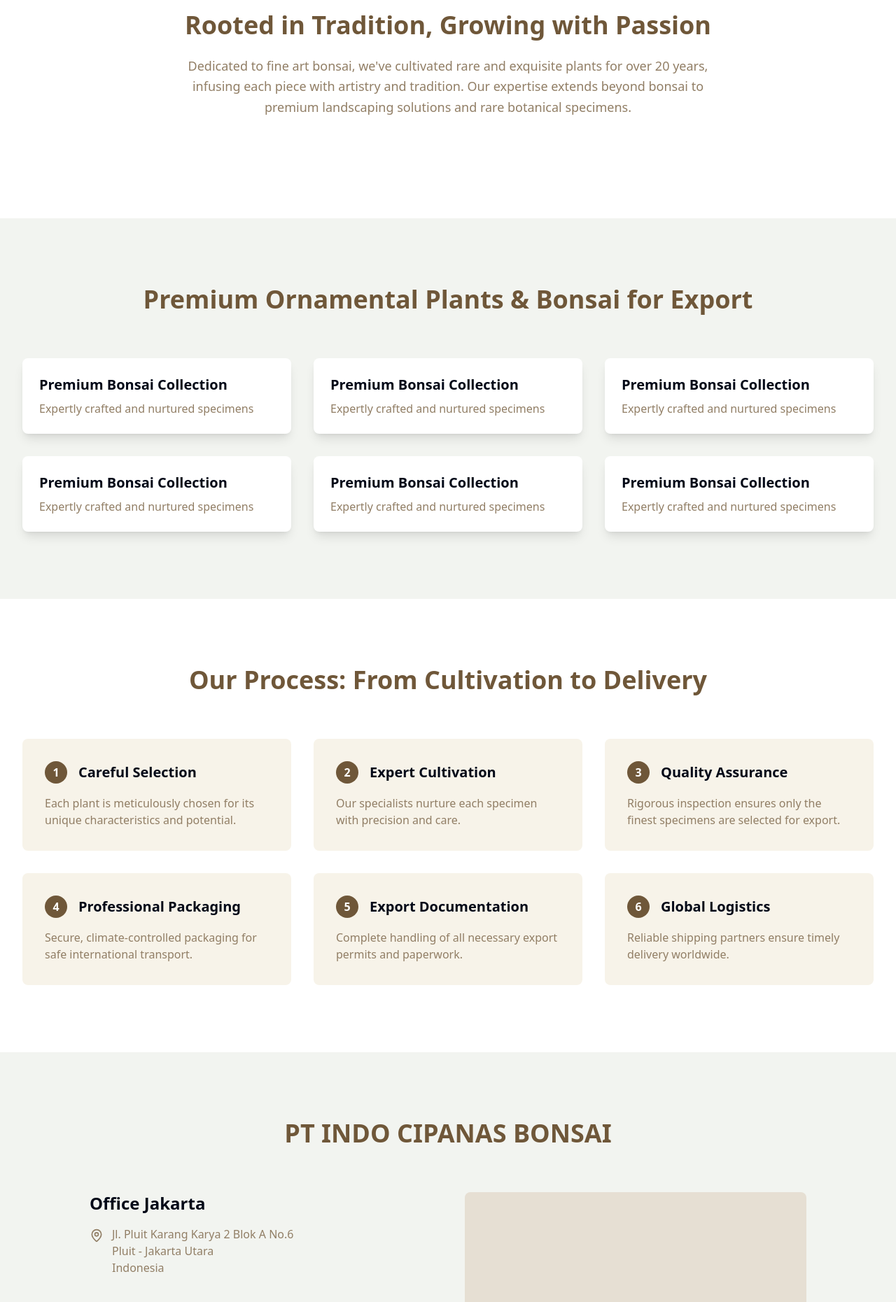
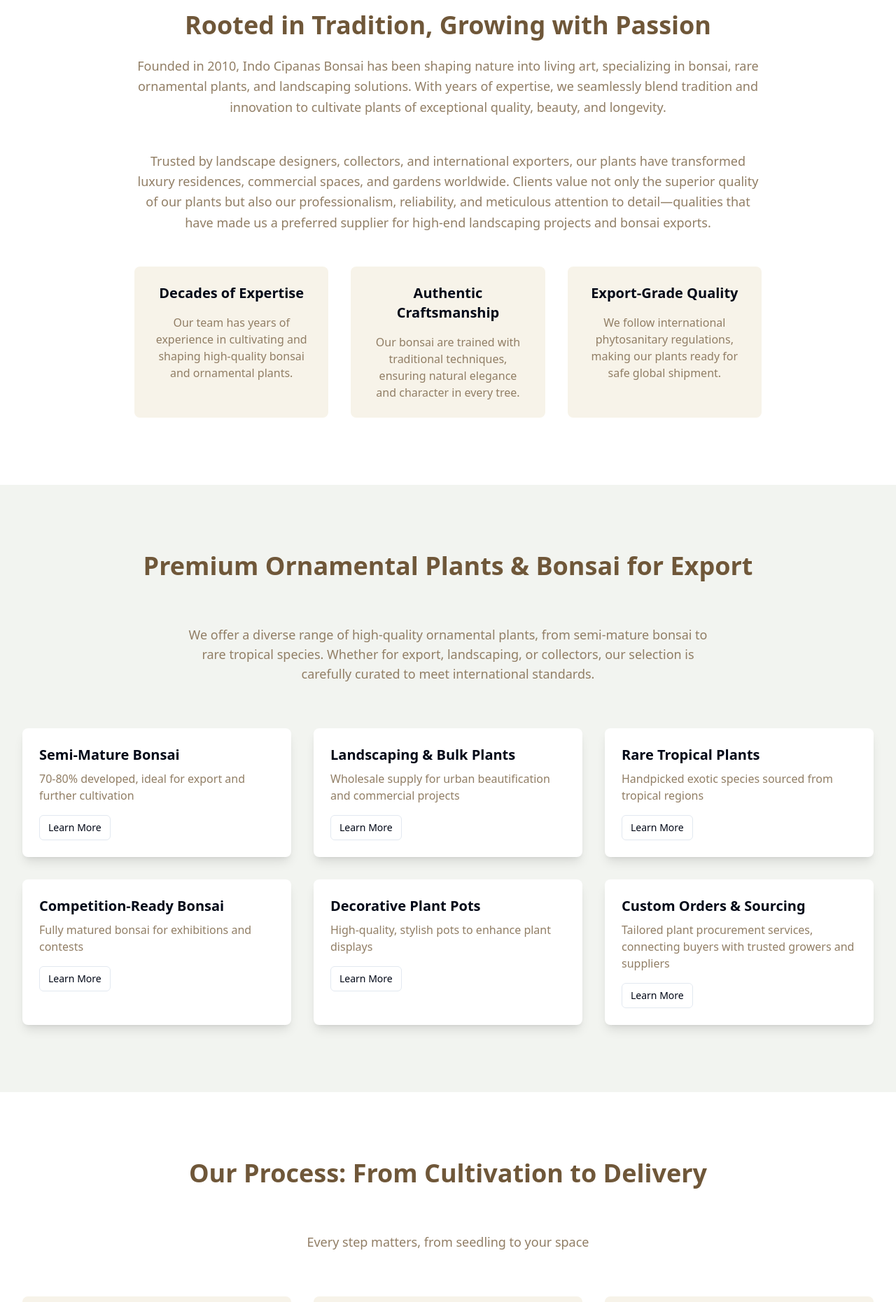
Before and after one commit to icbpl/bonsai-brilliance, a React (Vite) app: page / in a window 1280 px wide. Shown: the part 880-2741 px from the top of the page at 70% size. Built offline with nearby package versions, Linux system fonts and the light colour scheme.

Commit message:
Update website content
This commit updates the website content with revised text for the hero section, about us section, products section, why choose us section, our process section, testimonials section, and footer.  It also includes updated contact information and a Google Maps pin location.

```diff
--- a/src/pages/Index.tsx
+++ b/src/pages/Index.tsx
@@ -1,6 +1,6 @@
 
 import { motion } from "framer-motion";
-import { Tree, ArrowRight, MapPin } from "lucide-react";
+import { ArrowRight, MapPin } from "lucide-react";
 import { Button } from "@/components/ui/button";
 
 const Index = () => {
@@ -11,7 +11,7 @@ const Index = () => {
         <div
           className="absolute inset-0 z-0"
           style={{
-            backgroundImage: "url('/lovable-uploads/e99c79c0-47e0-4698-90fc-0fa3103df0a4.png')",
+            backgroundImage: "url('https://lh5.googleusercontent.com/p/AF1QipNDXnxmDLb6JcbqT70SpWFnkG2T5thvmsBrjuze=s0')",
             backgroundPosition: "center",
             backgroundSize: "cover",
             filter: "brightness(0.8)"
@@ -32,28 +32,49 @@ const Index = () => {
             transition={{ duration: 0.8, delay: 0.2 }}
             className="text-xl md:text-2xl mb-8 max-w-3xl mx-auto"
           >
-            Your premier source for exquisite bonsai, elegant landscaping plants, and rare botanical treasures
+            PT Indo Cipanas Bonsai is a premier supplier of high-quality bonsai, rare plants, and landscaping greenery.
           </motion.p>
           <motion.div
             initial={{ opacity: 0, y: 20 }}
             animate={{ opacity: 1, y: 0 }}
             transition={{ duration: 0.8, delay: 0.4 }}
+            className="flex items-center justify-center gap-4 flex-wrap"
           >
             <Button variant="outline" size="lg" className="bg-white/10 backdrop-blur-sm hover:bg-white/20 text-white border-white">
-              Explore Our Collection <ArrowRight className="ml-2 h-4 w-4" />
+              Our Products <ArrowRight className="ml-2 h-4 w-4" />
+            </Button>
+            <Button variant="outline" size="lg" className="bg-white/10 backdrop-blur-sm hover:bg-white/20 text-white border-white">
+              WhatsApp Us <ArrowRight className="ml-2 h-4 w-4" />
             </Button>
           </motion.div>
         </div>
       </section>
 
-      {/* Tradition Section */}
+      {/* About Section */}
       <section className="py-24 bg-white">
         <div className="container">
-          <div className="max-w-3xl mx-auto text-center">
+          <div className="max-w-4xl mx-auto text-center">
             <h2 className="text-4xl font-bold mb-6 text-natural-900">Rooted in Tradition, Growing with Passion</h2>
             <p className="text-lg text-natural-700 leading-relaxed mb-12">
-              Dedicated to fine art bonsai, we've cultivated rare and exquisite plants for over 20 years, infusing each piece with artistry and tradition. Our expertise extends beyond bonsai to premium landscaping solutions and rare botanical specimens.
+              Founded in 2010, Indo Cipanas Bonsai has been shaping nature into living art, specializing in bonsai, rare ornamental plants, and landscaping solutions. With years of expertise, we seamlessly blend tradition and innovation to cultivate plants of exceptional quality, beauty, and longevity.
             </p>
+            <p className="text-lg text-natural-700 leading-relaxed mb-12">
+              Trusted by landscape designers, collectors, and international exporters, our plants have transformed luxury residences, commercial spaces, and gardens worldwide. Clients value not only the superior quality of our plants but also our professionalism, reliability, and meticulous attention to detail—qualities that have made us a preferred supplier for high-end landscaping projects and bonsai exports.
+            </p>
+            <div className="grid grid-cols-1 md:grid-cols-3 gap-8 mt-12">
+              <div className="p-6 bg-natural-100 rounded-lg">
+                <h3 className="text-xl font-semibold mb-4">Decades of Expertise</h3>
+                <p className="text-natural-700">Our team has years of experience in cultivating and shaping high-quality bonsai and ornamental plants.</p>
+              </div>
+              <div className="p-6 bg-natural-100 rounded-lg">
+                <h3 className="text-xl font-semibold mb-4">Authentic Craftsmanship</h3>
+                <p className="text-natural-700">Our bonsai are trained with traditional techniques, ensuring natural elegance and character in every tree.</p>
+              </div>
+              <div className="p-6 bg-natural-100 rounded-lg">
+                <h3 className="text-xl font-semibold mb-4">Export-Grade Quality</h3>
+                <p className="text-natural-700">We follow international phytosanitary regulations, making our plants ready for safe global shipment.</p>
+              </div>
+            </div>
           </div>
         </div>
       </section>
@@ -62,21 +83,52 @@ const Index = () => {
       <section className="py-24 bg-sage-100">
         <div className="container">
           <h2 className="text-4xl font-bold text-center mb-16 text-natural-900">Premium Ornamental Plants & Bonsai for Export</h2>
+          <p className="text-lg text-center text-natural-700 max-w-3xl mx-auto mb-16">
+            We offer a diverse range of high-quality ornamental plants, from semi-mature bonsai to rare tropical species. Whether for export, landscaping, or collectors, our selection is carefully curated to meet international standards.
+          </p>
           <div className="grid grid-cols-1 md:grid-cols-2 lg:grid-cols-3 gap-8">
-            {[1, 2, 3, 4, 5, 6].map((item) => (
+            {[
+              {
+                title: "Semi-Mature Bonsai",
+                description: "70-80% developed, ideal for export and further cultivation"
+              },
+              {
+                title: "Landscaping & Bulk Plants",
+                description: "Wholesale supply for urban beautification and commercial projects"
+              },
+              {
+                title: "Rare Tropical Plants",
+                description: "Handpicked exotic species sourced from tropical regions"
+              },
+              {
+                title: "Competition-Ready Bonsai",
+                description: "Fully matured bonsai for exhibitions and contests"
+              },
+              {
+                title: "Decorative Plant Pots",
+                description: "High-quality, stylish pots to enhance plant displays"
+              },
+              {
+                title: "Custom Orders & Sourcing",
+                description: "Tailored plant procurement services, connecting buyers with trusted growers and suppliers"
+              }
+            ].map((product, index) => (
               <motion.div
-                key={item}
+                key={index}
                 initial={{ opacity: 0, y: 20 }}
                 whileInView={{ opacity: 1, y: 0 }}
-                transition={{ duration: 0.5, delay: item * 0.1 }}
+                transition={{ duration: 0.5, delay: index * 0.1 }}
                 className="bg-white rounded-lg overflow-hidden shadow-lg hover:shadow-xl transition-shadow"
               >
                 <div className="aspect-w-16 aspect-h-9 bg-natural-200">
-                  {/* Add your product images here */}
+                  {/* Add product images here */}
                 </div>
                 <div className="p-6">
-                  <h3 className="text-xl font-semibold mb-2">Premium Bonsai Collection</h3>
-                  <p className="text-natural-700">Expertly crafted and nurtured specimens</p>
+                  <h3 className="text-xl font-semibold mb-2">{product.title}</h3>
+                  <p className="text-natural-700">{product.description}</p>
+                  <Button variant="outline" size="sm" className="mt-4">
+                    Learn More
+                  </Button>
                 </div>
               </motion.div>
             ))}
@@ -88,44 +140,47 @@ const Index = () => {
       <section className="py-24 bg-white">
         <div className="container">
           <h2 className="text-4xl font-bold text-center mb-16 text-natural-900">Our Process: From Cultivation to Delivery</h2>
+          <p className="text-lg text-center text-natural-700 max-w-3xl mx-auto mb-16">
+            Every step matters, from seedling to your space
+          </p>
           <div className="grid grid-cols-1 md:grid-cols-2 lg:grid-cols-3 gap-8">
             {[
               {
-                step: 1,
-                title: "Careful Selection",
-                description: "Each plant is meticulously chosen for its unique characteristics and potential."
+                step: "1️⃣",
+                title: "Careful Selection & Growth",
+                description: "We start with the finest seedlings and nurture them for years to develop strong, healthy plants."
               },
               {
-                step: 2,
-                title: "Expert Cultivation",
-                description: "Our specialists nurture each specimen with precision and care."
+                step: "2️⃣",
+                title: "Shaping & Refinement",
+                description: "Using precise techniques, we train and style our bonsai to enhance their natural elegance and character."
               },
               {
-                step: 3,
-                title: "Quality Assurance",
-                description: "Rigorous inspection ensures only the finest specimens are selected for export."
+                step: "3️⃣",
+                title: "Health & Quality Inspection",
+                description: "Every plant undergoes rigorous checks to ensure it is free from pests and diseases."
               },
               {
-                step: 4,
-                title: "Professional Packaging",
-                description: "Secure, climate-controlled packaging for safe international transport."
+                step: "4️⃣",
+                title: "Secure Packaging",
+                description: "Each bonsai is carefully wrapped and protected to maintain its structure and health during transport."
               },
               {
-                step: 5,
-                title: "Export Documentation",
-                description: "Complete handling of all necessary export permits and paperwork."
+                step: "5️⃣",
+                title: "Fast & Safe Delivery",
+                description: "We partner with trusted logistics providers to ensure timely delivery, both domestically and internationally."
               },
               {
-                step: 6,
-                title: "Global Logistics",
-                description: "Reliable shipping partners ensure timely delivery worldwide."
+                step: "6️⃣",
+                title: "Aftercare Support",
+                description: "We provide detailed care instructions and expert guidance to help you maintain the beauty of your bonsai."
               }
             ].map((process) => (
               <motion.div
                 key={process.step}
                 initial={{ opacity: 0, y: 20 }}
                 whileInView={{ opacity: 1, y: 0 }}
-                transition={{ duration: 0.5, delay: process.step * 0.1 }}
+                transition={{ duration: 0.5, delay: 0.1 }}
                 className="bg-natural-100 p-8 rounded-lg"
               >
                 <div className="flex items-center mb-4">
@@ -149,33 +204,48 @@ const Index = () => {
             <div className="grid grid-cols-1 md:grid-cols-2 gap-12">
               <div>
                 <div className="mb-8">
-                  <h3 className="text-2xl font-semibold mb-4">Office Jakarta</h3>
+                  <h3 className="text-2xl font-semibold mb-4">Office Address</h3>
                   <div className="flex items-start space-x-3">
                     <MapPin className="w-5 h-5 mt-1 text-natural-700" />
                     <div>
-                      <p className="text-natural-700">Jl. Pluit Karang Karya 2 Blok A No.6</p>
-                      <p className="text-natural-700">Pluit - Jakarta Utara</p>
-                      <p className="text-natural-700">Indonesia</p>
+                      <p className="text-natural-700">Kp Hanjawar, Desa/Kelurahan Cimacan,</p>
+                      <p className="text-natural-700">Kec. Cipanas, Kab. Cianjur,</p>
+                      <p className="text-natural-700">Provinsi Jawa Barat, Indonesia 43253</p>
                     </div>
                   </div>
                 </div>
                 <div>
-                  <h3 className="text-2xl font-semibold mb-4">Office Cipanas</h3>
-                  <div className="flex items-start space-x-3">
-                    <MapPin className="w-5 h-5 mt-1 text-natural-700" />
-                    <div>
-                      <p className="text-natural-700">Jl. Sindanglaya, Kp Pasir Muncang RT 01/05</p>
-                      <p className="text-natural-700">Ds. Sindanglaya - Cipanas</p>
-                      <p className="text-natural-700">Cianjur - Jawa Barat</p>
-                      <p className="text-natural-700">Indonesia</p>
-                    </div>
+                  <h3 className="text-2xl font-semibold mb-4">Contact Us</h3>
+                  <div className="space-y-2 text-natural-700">
+                    <p>Phone: 0838-6966-3229</p>
+                    <p>Email: timurbonsai@gmail.com</p>
+                    <p>Business Hours: 9:00 AM–6:00 PM</p>
+                    <p>WhatsApp: Chat Us on WhatsApp</p>
                   </div>
                 </div>
               </div>
               <div className="rounded-lg overflow-hidden">
-                {/* Add your map component here */}
-                <div className="bg-natural-200 w-full h-[400px]"></div>
+                <iframe
+                  src={`https://www.google.com/maps/embed?pb=!1m18!1m12!1m3!1d3962.451544554483!2d107.0564286!3d-6.710680499999999!2m3!1f0!2f0!3f0!3m2!1i1024!2i768!4f13.1!3m3!1m2!1s0x2e69b3003c0b9c57%3A0x383c596b750c6b95!2sIndo%20cipanas%20bonsai!5e0!3m2!1sen!2sid!4v1708440000000!5m2!1sen!2sid`}
+                  width="100%"
+                  height="400"
+                  style={{ border: 0 }}
+                  allowFullScreen
+                  loading="lazy"
+                  referrerPolicy="no-referrer-when-downgrade"
+                  className="rounded-lg"
+                />
               </div>
+            </div>
+            <div className="mt-16 text-center">
+              <p className="text-xl text-natural-700 mb-4">Follow Us</p>
+              <div className="space-x-4">
+                <a href="https://instagram.com/timurbonsai" className="text-natural-700 hover:text-natural-900">@timurbonsai</a>
+                <a href="https://facebook.com/indocipanasbonsai" className="text-natural-700 hover:text-natural-900">Indo Cipanas Bonsai</a>
+              </div>
+            </div>
+            <div className="mt-16 text-center">
+              <p className="text-natural-700">Copyright © 2024 Indo Cipanas Bonsai. All Rights Reserved</p>
             </div>
           </div>
         </div>
```
